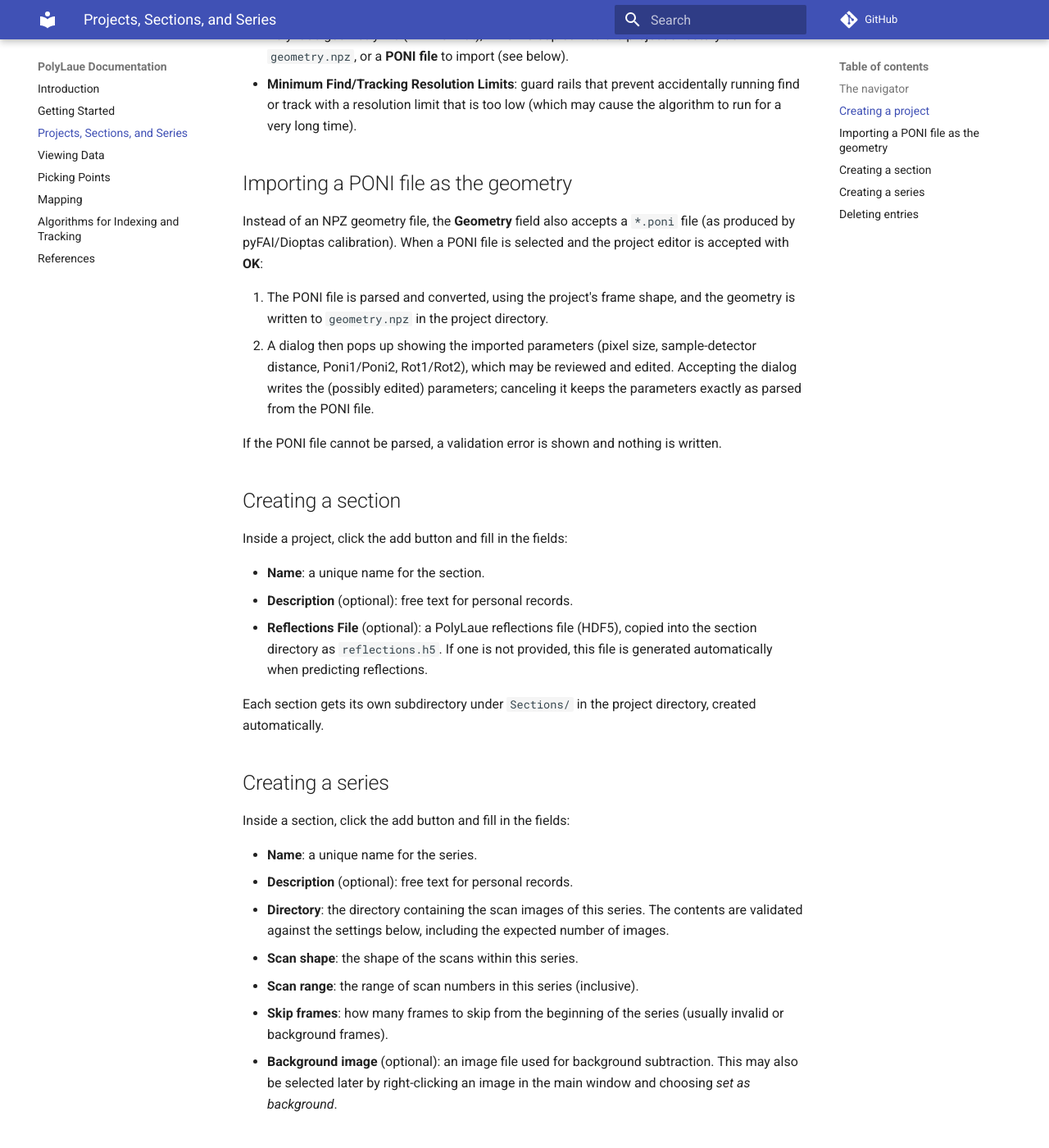
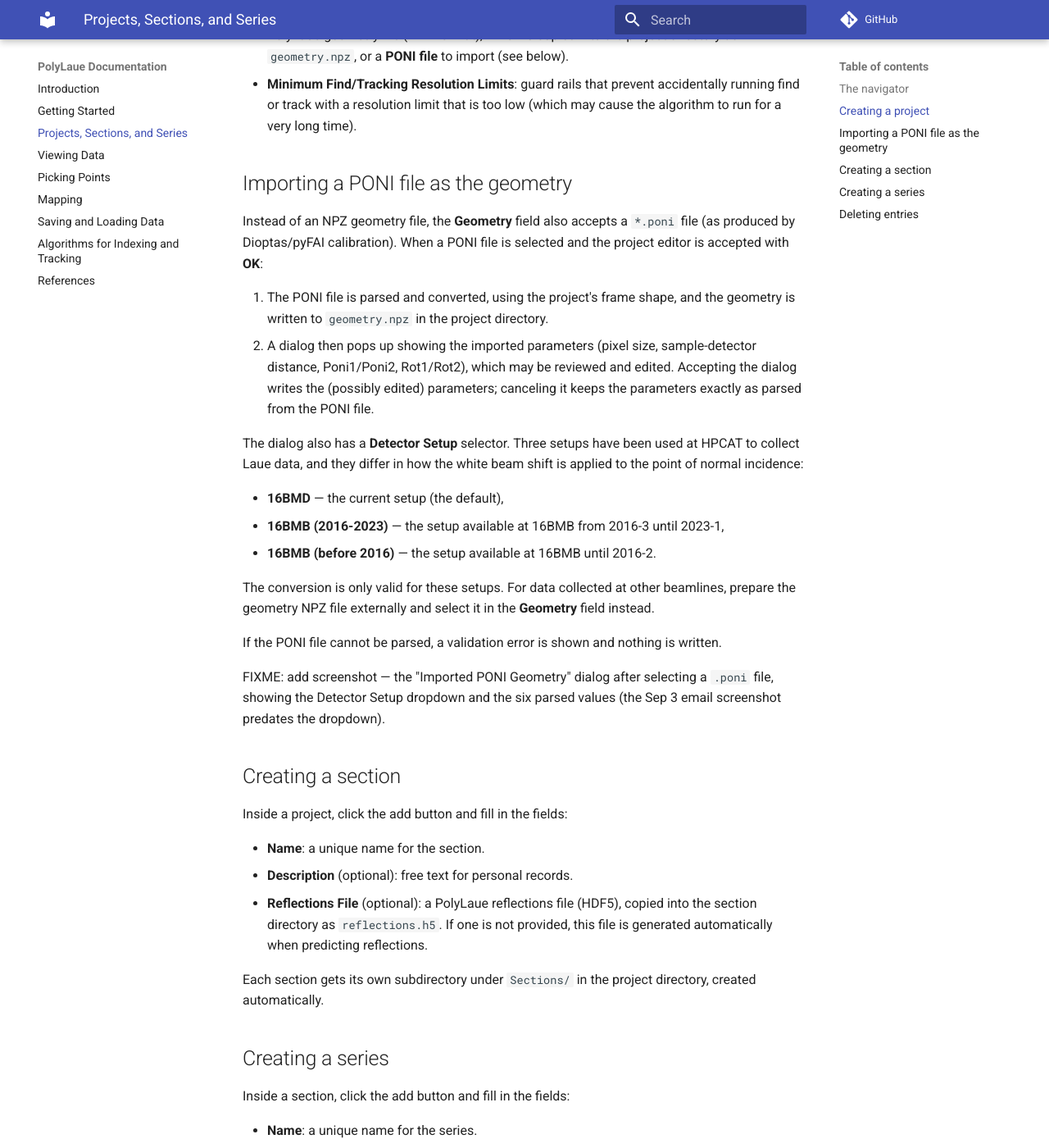
Before and after one commit to PolyLaue/polylaue.github.io, an MkDocs documentation site: the page built from docs/projects.md, in a window 1280 px wide and 1400 px high, scrolled down 1107 px. Shown: the whole window at 82% size. Built offline with MkDocs 1.6.1 and Material for MkDocs 9.7.7, drawn with Linux system fonts in a browser that asks for light colours; comment, search, counter and statistics services are not loaded.

Commit message:
Document the detector setups and data export
Describe the Detector Setup selector of the PONI import, and add a
page on the reflections file, moving ABC matrices between it and the
project directory, saving map data, and saving picked points.

Signed-off-by: Patrick Avery <patrick.avery@kitware.com>

```diff
--- a/docs/projects.md
+++ b/docs/projects.md
@@ -52,7 +52,7 @@ fields:
 ## Importing a PONI file as the geometry
 
 Instead of an NPZ geometry file, the **Geometry** field also accepts a
-`*.poni` file (as produced by pyFAI/Dioptas calibration). When a PONI
+`*.poni` file (as produced by Dioptas/pyFAI calibration). When a PONI
 file is selected and the project editor is accepted with **OK**:
 
 1. The PONI file is parsed and converted, using the project's frame
@@ -64,8 +64,25 @@ file is selected and the project editor is accepted with **OK**:
    edited) parameters; canceling it keeps the parameters exactly as
    parsed from the PONI file.
 
+The dialog also has a **Detector Setup** selector. Three setups have
+been used at HPCAT to collect Laue data, and they differ in how the
+white beam shift is applied to the point of normal incidence:
+
+- **16BMD** — the current setup (the default),
+- **16BMB (2016-2023)** — the setup available at 16BMB from 2016-3
+  until 2023-1,
+- **16BMB (before 2016)** — the setup available at 16BMB until 2016-2.
+
+The conversion is only valid for these setups. For data collected at
+other beamlines, prepare the geometry NPZ file externally and select it
+in the **Geometry** field instead.
+
 If the PONI file cannot be parsed, a validation error is shown and
 nothing is written.
+
+FIXME: add screenshot — the "Imported PONI Geometry" dialog after
+selecting a `.poni` file, showing the Detector Setup dropdown and the
+six parsed values (the Sep 3 email screenshot predates the dropdown).
 
 ## Creating a section
 
--- a/mkdocs.yml
+++ b/mkdocs.yml
@@ -15,5 +15,6 @@ nav:
   - viewing.md
   - point-picking.md
   - mapping.md
+  - saving-data.md
   - algorithms.md
   - references.md
```
Also changed, not shown: docs/saving-data.md (added, +66 -0 lines).
